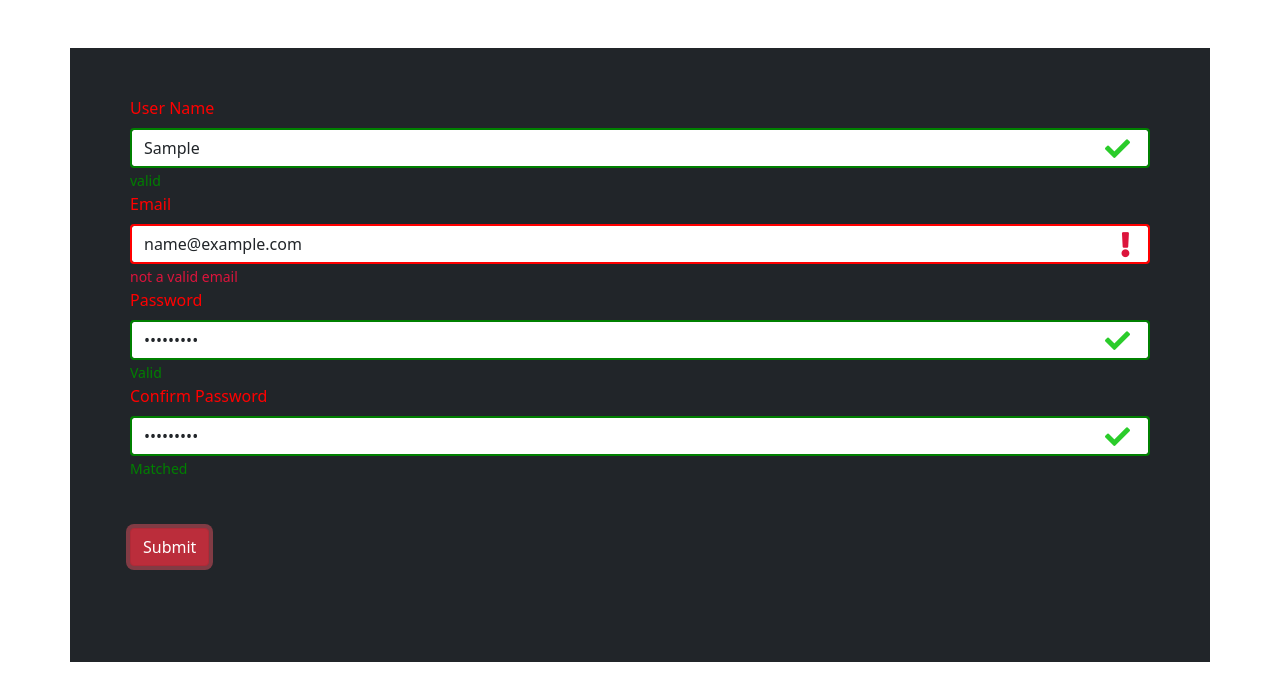
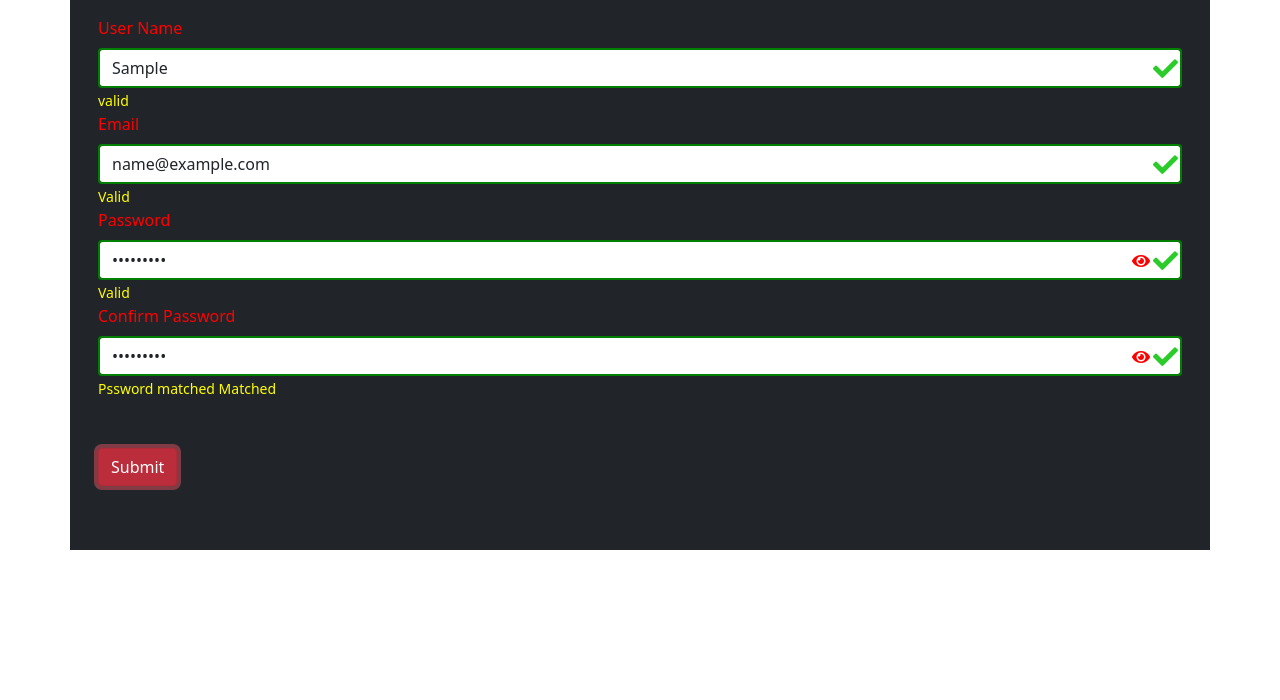
Before and after one commit to mujtaba51472/JavaScript-formValidation, a plain HTML site: page index.html in a window 1280 px wide. Both pictures are taken after typing "Sample", "name@example.com", "Sample123", "Sample123" into the empty fields and a click on the button "Submit". Drawn offline with nearby package versions, Linux system fonts and the light colour scheme.

Commit message:
first commit

```diff
--- a/ex.js
+++ b/ex.js
@@ -19,17 +19,15 @@ function checkInputs() {
        var password2Value = password2.value.trim();
 
 
-
+//       user name
        if (usernameValue === "" || null) {
               setErrorFor(username, 'username cannot be blank')
        }
-
-
        else {
               setSuccessFor(username, 'valid');
        }
 
-       email
+       // email
        if (emailValue === '' || null) {
               setErrorFor(useremail, 'email cannot be blank');
        }
@@ -65,7 +63,7 @@ function checkInputs() {
        }
 
        else {
-              setSuccessFor(password2, "Matched");
+              setSuccessFor(password2, " Pssword matched Matched");
        }
 
 }
@@ -88,5 +86,32 @@ function setSuccessFor(input, validVal) {
 }
 
 function isEmail(useremail) {
-       return /^(([^<>()\[\]\\.,;:\s@"]+(\.[^<>()\[\]\\.,;:\s@"]+)*)|(".+"))@((\[[0-9]{1,3}\.[0-9]{1,3}\.[0-9]{1,3}\.[0-9]{1,3}])|(([a-zA-Z\-0-9]+\.)+[a-zA-Z]{2,}))$/.test(email);
+       return /^(([^<>()\[\]\\.,;:\s@"]+(\.[^<>()\[\]\\.,;:\s@"]+)*)|(".+"))@((\[[0-9]{1,3}\.[0-9]{1,3}\.[0-9]{1,3}\.[0-9]{1,3}])|(([a-zA-Z\-0-9]+\.)+[a-zA-Z]{2,}))$/.test(useremail);
 }
+
+function showPass(){
+       if(password.type==="password"){
+              password.type="text";
+
+
+       }
+       else{
+
+              password.type="password";
+       }
+
+}
+
+
+function showPass2(){
+       if(password2.type==="password"){
+              password2.type="text";
+
+
+       }
+       else{
+
+              password2.type="password";
+       }
+
+}
--- a/index.html
+++ b/index.html
@@ -11,14 +11,14 @@
               integrity="sha384-eOJMYsd53ii+scO/bJGFsiCZc+5NDVN2yr8+0RDqr0Ql0h+rP48ckxlpbzKgwra6"
               crossorigin="anonymous">
 
-       <title>Fomr Validation</title>
+       <title>Form Validation</title>
        <link rel="stylesheet" href="style.css">
        <link href="fontawesome/css/all.css" rel="stylesheet">
 </head>
 
 <body>
        <div class="container bg-dark">
-              <form action="" class="p-5 my-5">
+              <form action="" class="p-3">
                      <div class="mb-3 my-5   formControl">
                             <label for="username" class="form-label">User Name</label>
                             <input type="text" class="form-control" value="" id="username"
@@ -46,6 +46,7 @@
                             <i class="fas fa-check"></i>
                             <i class="fas fa-exclamation"></i>
                             <small>error message</small>
+                            <i class="fas fa-eye " id="eye" onclick="showPass()"></i>
                      </div>
                      <div class="formControl">
                             <label for="password2" class="form-label">Confirm Password</label>
@@ -54,6 +55,8 @@
                             <i class="fas fa-check"></i>
                             <i class="fas fa-exclamation"></i>
                             <small>error message</small>
+                            <i class="fas fa-eye " id="eye" onclick="showPass2()"></i>
+
                      </div>
 
 
--- a/style.css
+++ b/style.css
@@ -1,5 +1,8 @@
 form {
   color: red;
+}
+input::placeholder {
+  color: darkgreen;
 }
 
 .formControl {
@@ -10,7 +13,7 @@ form {
   visibility: hidden;
   position: absolute;
   top: 40px;
-  right: 20px;
+  right: 4px;
   font-size: 25px;
   color: rgb(42, 204, 42);
 }
@@ -21,7 +24,7 @@ form {
   position: absolute;
   top: 40px;
   right: 20px;
-  font-size: 25px;
+  font-size: 20px;
 }
 
 .formControl small {
@@ -35,7 +38,7 @@ form {
 
 .formControl.success small {
   visibility: visible;
-  color: green;
+  color: yellow;
 }
 
 .formControl.success input {
@@ -59,3 +62,9 @@ form {
 .formControl.error input {
   border: 2px solid red;
 }
+
+#eye {
+  position: absolute;
+  top: 45px;
+  right: 32px;
+}
```
